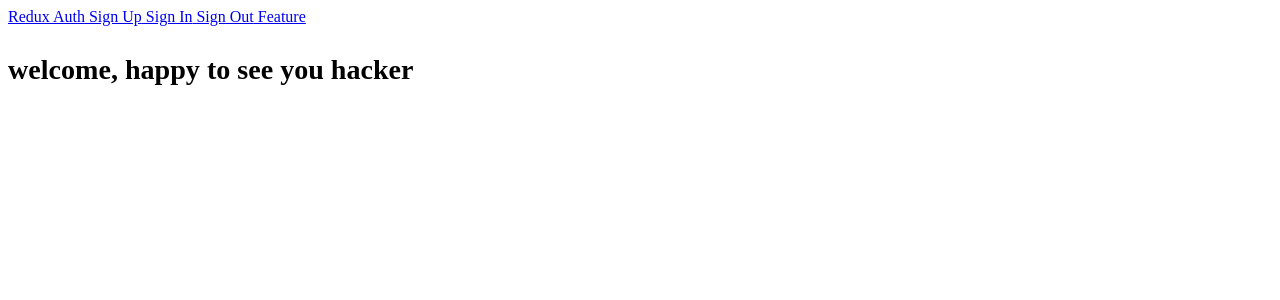
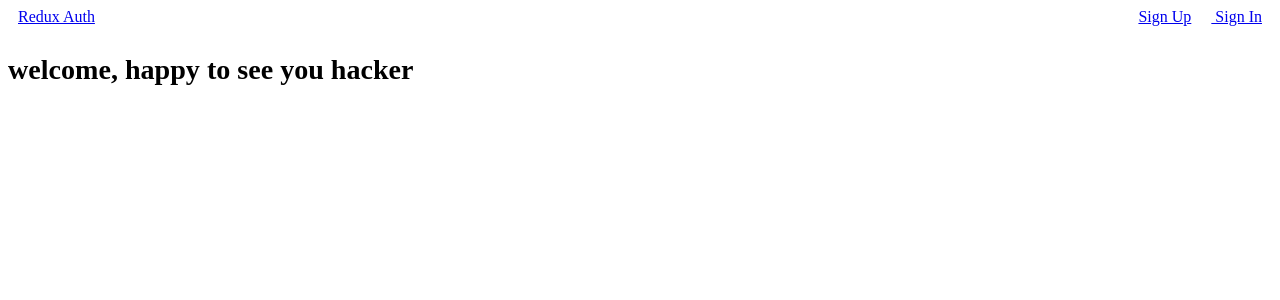
Before and after one commit to jakeHacker99/Udemy-advanced-react-redux, a React (Create React App) app in the folder client/: page / in a window 1280 px wide. Shown: the top 300 px of the page. Built offline with nearby package versions, Linux system fonts and the light colour scheme.

Commit message:
cond rendering & css

```diff
--- a/client/src/components/Header.js
+++ b/client/src/components/Header.js
@@ -1,16 +1,36 @@
 import React, { Component } from "react";
+import { connect } from "react-redux";
 import { Link } from "react-router-dom";
 
-export default class Header extends Component {
+class Header extends Component {
+  renderLinks() {
+    if (this.props.authenticated) {
+      return (
+        <div>
+          <Link to="/signout"> Sign Out</Link>
+          <Link to="/feature"> Feature</Link>
+        </div>
+      );
+    } else {
+      return (
+        <div>
+          <Link to="/signup"> Sign Up</Link>
+          <Link to="/signin"> Sign In</Link>
+        </div>
+      );
+    }
+  }
   render() {
     return (
-      <div>
+      <div className="header">
         <Link to="/"> Redux Auth</Link>
-        <Link to="/signup"> Sign Up</Link>
-        <Link to="/signin"> Sign In</Link>
-        <Link to="/signout"> Sign Out</Link>
-        <Link to="/feature"> Feature</Link>
+        {this.renderLinks()}
       </div>
     );
   }
 }
+
+export const mapStateToProps = (state) => {
+  return { authenticated: state.auth.authenticated };
+};
+export default connect(mapStateToProps)(Header);
--- /dev/null
+++ b/client/src/components/HeaderStyle.css
@@ -0,0 +1,8 @@
+.header {
+  display: flex;
+  justify-content: space-between;
+}
+
+.header a {
+  margin: 0 10px;
+}
--- a/client/src/index.js
+++ b/client/src/index.js
@@ -4,6 +4,8 @@
 import { BrowserRouter, Route } from "react-router-dom";
 import { applyMiddleware, createStore } from "redux";
 import thunk from "redux-thunk";
+
+import Headerstyle from "./components/HeaderStyle.css";
 
 import App from "./components/App";
 import Signin from "./components/auth/Signin";
```
